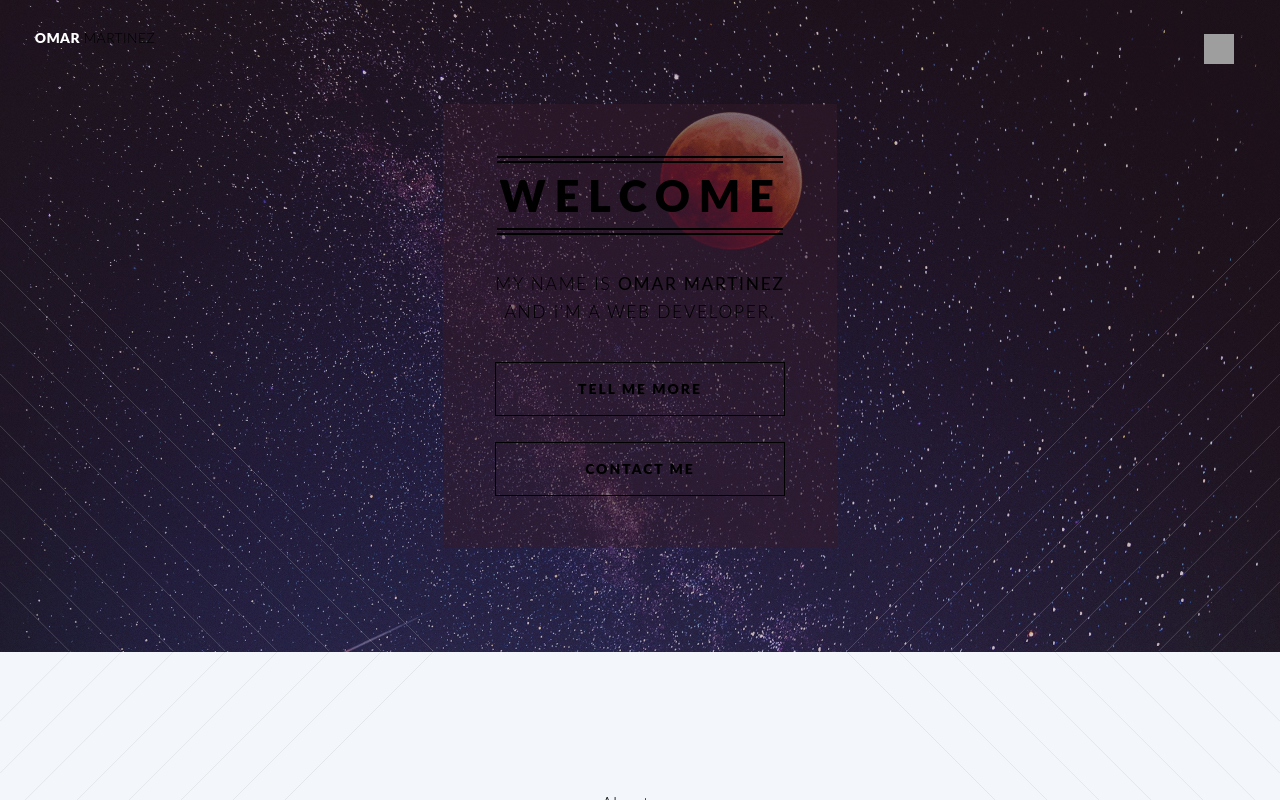
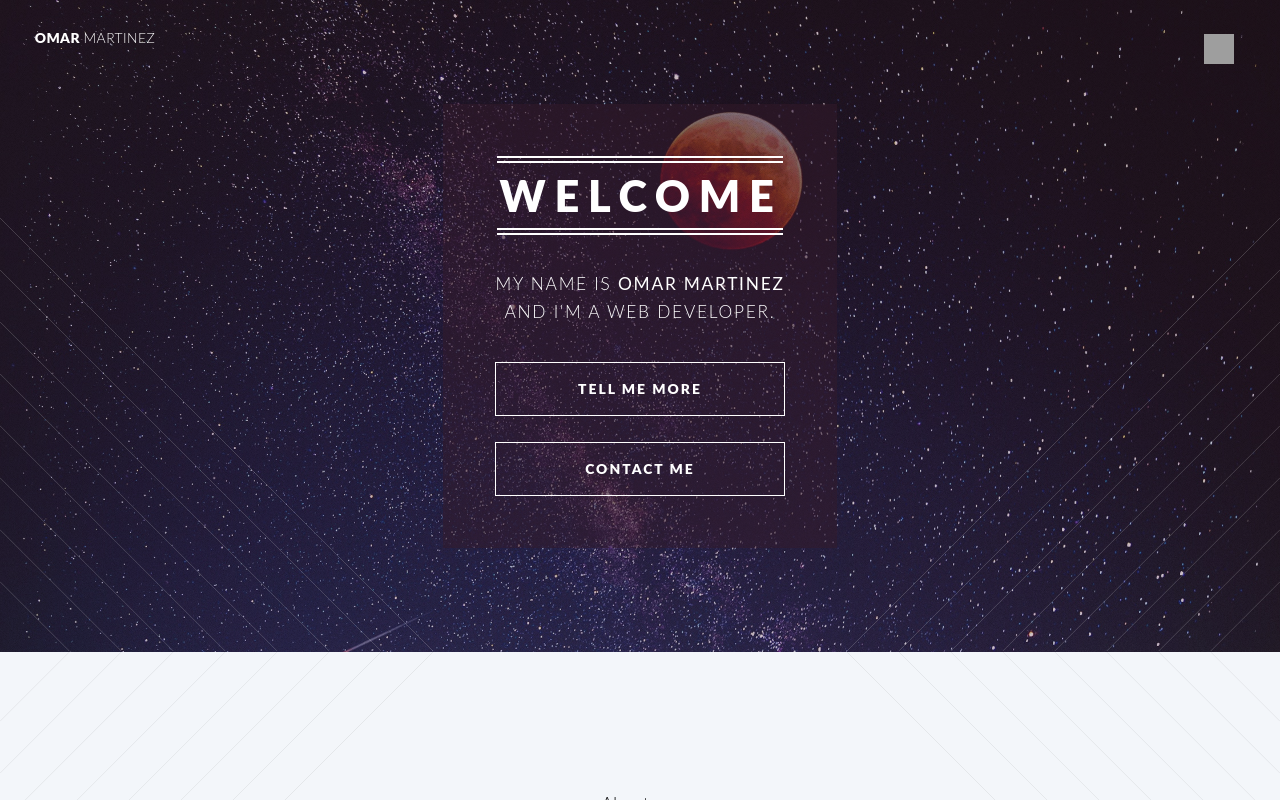
Before and after one commit to omarmartinez413/portfolio, a React (Create React App) app: page / in a window 1280 px wide. Shown: the top 800 px of the page. Built offline with nearby package versions, Linux system fonts and the light colour scheme; grey boxes are pictures that could not be loaded.

Commit message:
color edit

```diff
--- a/src/App.css
+++ b/src/App.css
@@ -17,8 +17,6 @@ section, summary, time, mark, audio, video {
 	font-size: 100%;
 	font: inherit;
 	vertical-align: baseline;
-	color:black;
-
 }
 
 article, aside, details, figcaption, figure,
```
